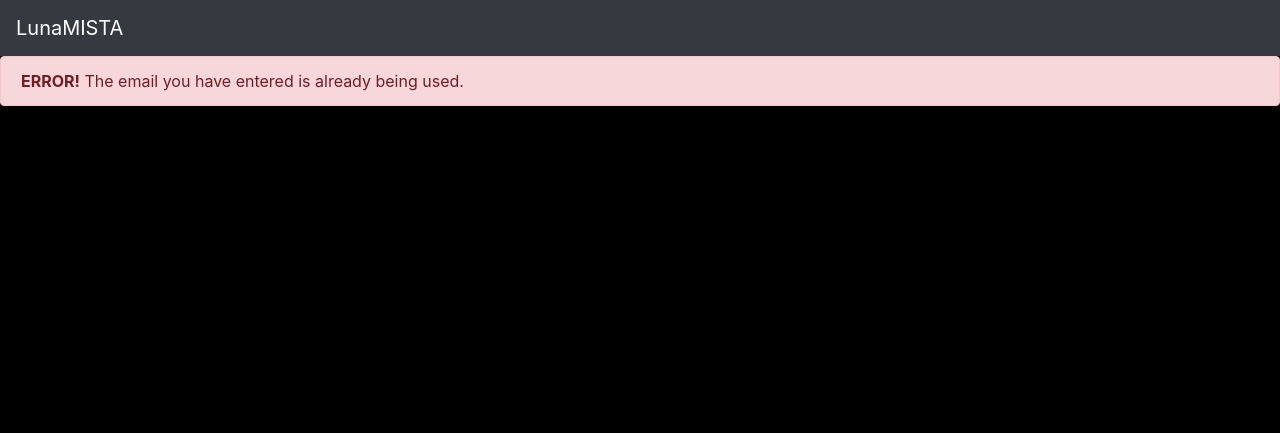
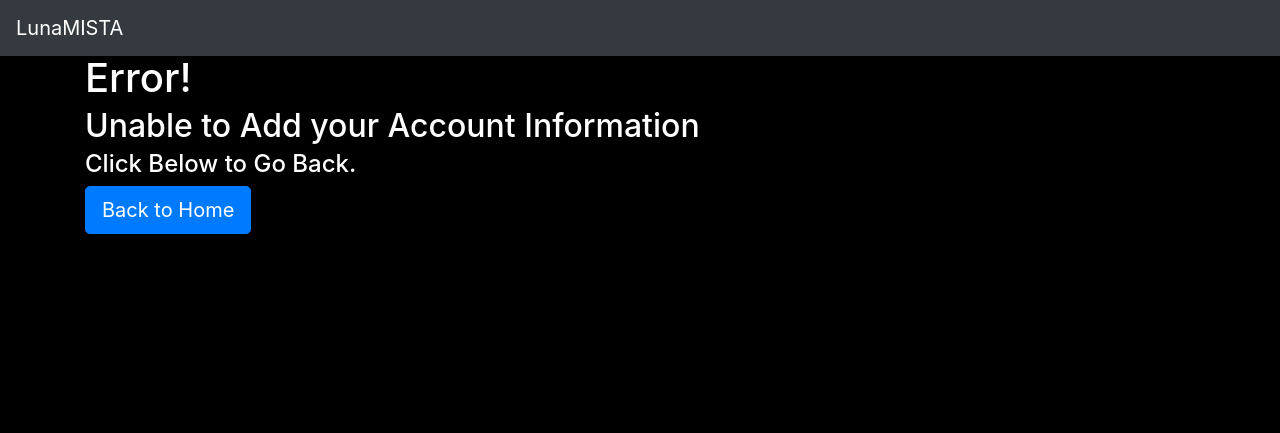
Before and after one commit to tcampbPPU/actordatabase, a Node server app: template views/error-page.handlebars in a window 1280 px wide. Shown: the top 433 px of the page. Run offline with Node 20, Linux system fonts and the light colour scheme; the template is opened without the code that fills it, so the values that code supplies are empty; some libraries are stand-ins or nearby versions.

Commit message:
updates and enhancements

```diff
--- a/index.js
+++ b/index.js
@@ -183,9 +183,6 @@ app.post('/check_email', function(req, res){
 
 // To add new user
 app.post('/addUser', function(req, res){
-/* TODO:
- *  Redirect New added user to /user
-*/
   connect(function(con){
     var sql = "INSERT INTO users (first_name, last_name, email, password, is_admin, sex) VALUES (?, ?, ?, ?, ?, ?);";
     var values = [req.body.first_name, req.body.last_name, req.body.email, req.body.password, 0, req.body.sex];
@@ -195,14 +192,15 @@ app.post('/addUser', function(req, res){
           res.redirect(303,'/error-page');
         }else{
           if (results.insertId) {
-              console.log("New record created successfully. Last inserted ID is: " + results.insertId);
-              req.session.user_id = results.insertId;
-              // req.session.is_admin = result[0].is_admin;
-              req.session.user_first_name = req.body.first_name;
-              req.session.cookie.maxAge = 9000000;
-              res.redirect(303, '/user');
+            // Redirects new user to their own page
+            console.log("New record created successfully. Last inserted ID is: " + results.insertId);
+            req.session.user_id = results.insertId;
+            req.session.user_first_name = req.body.first_name;
+            req.session.cookie.maxAge = 9000000;
+            res.redirect(303, '/user');
           } else {
               console.log("Error Redirecting pages");
+              res.redirect(303, '/error-page');
           }
           con.end();
         }
--- a/views/error-page.handlebars
+++ b/views/error-page.handlebars
@@ -1,5 +1,18 @@
-<div class="span2">
-  <div class="alert alert-danger">
-    <strong>ERROR!</strong> The email you have entered is already being used.
+<div id="result_container" class="row-fluid">
+  <div class="container">
+    <div class="row">
+      <div class="col-md-12">
+        <div class="error-template">
+          <h1>Error!</h1>
+          <h2>Unable to Add your Account Information</h2>
+          <h4>Click Below to Go Back.</h4>
+          <div class="error-actions">
+            <a href="/" class="btn btn-primary btn-lg">
+            	<span class="glyphicon glyphicon-home"></span>Back to Home
+            </a>
+          </div>
+        </div>
+      </div>
+    </div>
   </div>
 </div>
```
